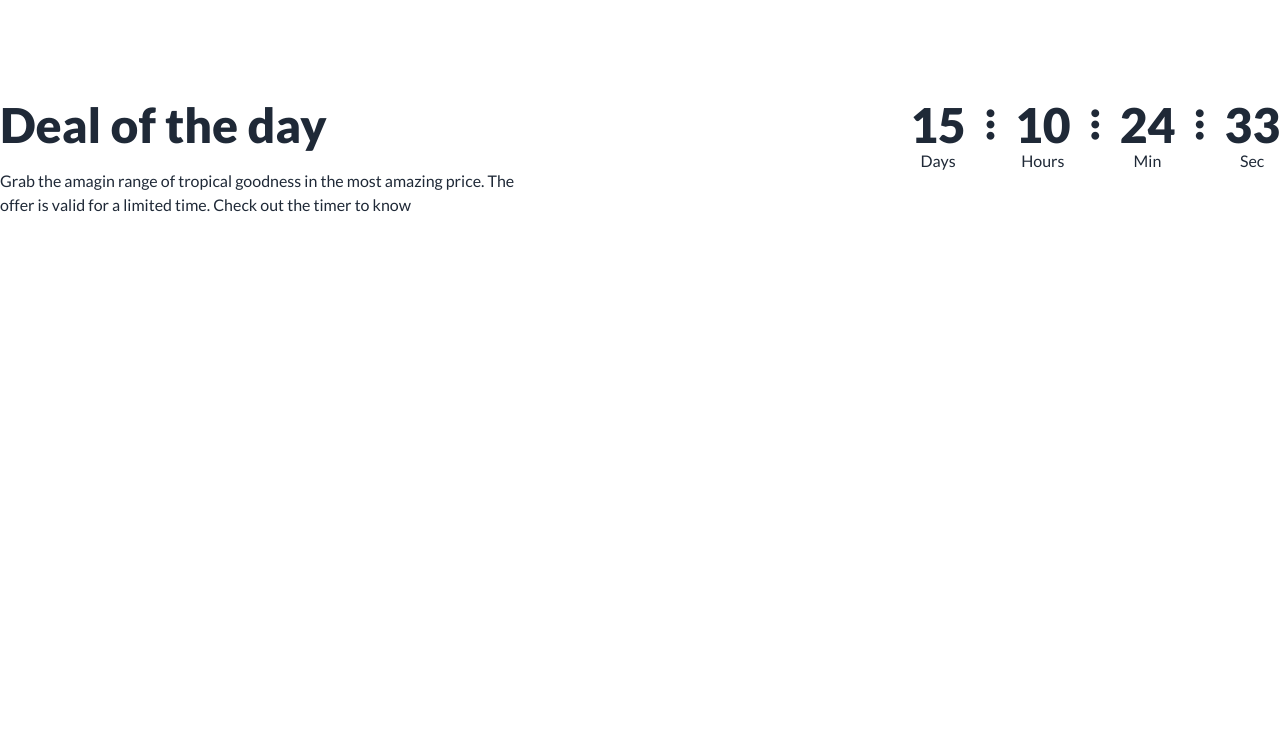
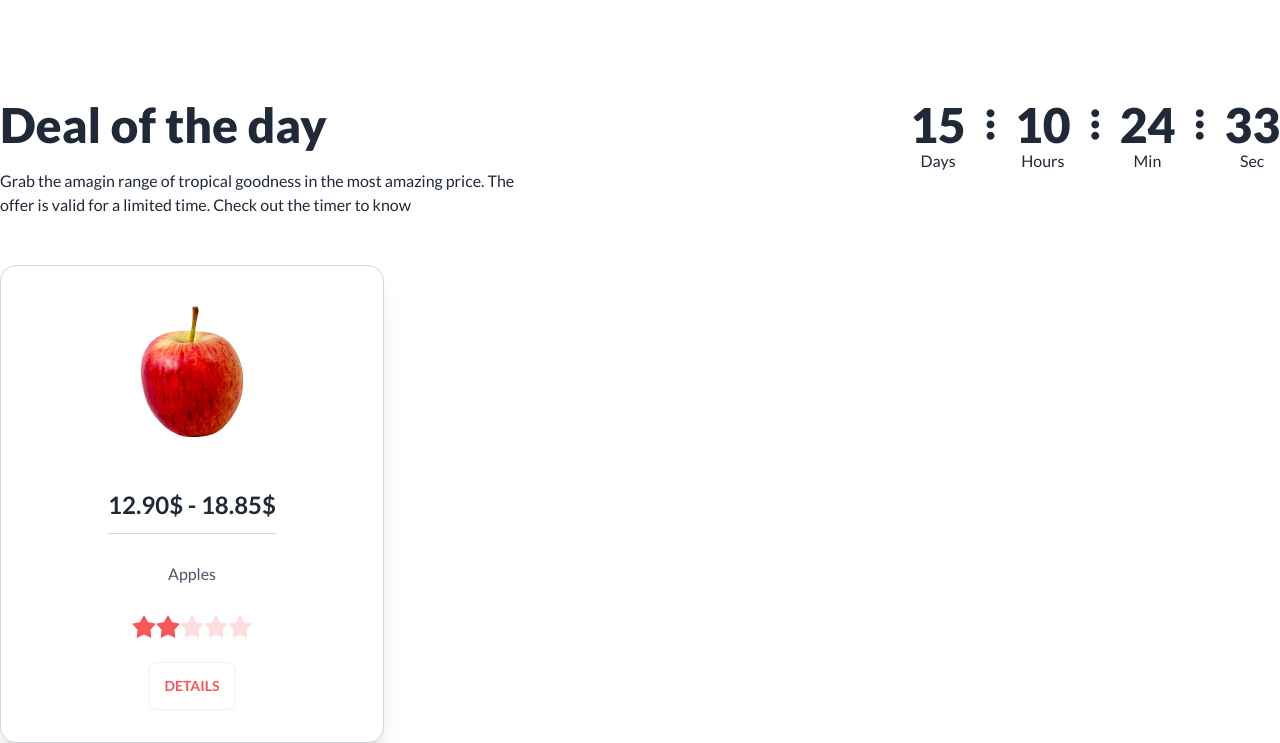
Before and after one commit to JannatunNaeem2012/3rd-assignment-fruit, a plain HTML site: page index.html in a window 1280 px wide. Shown: the part 937-1680 px from the top of the page. Before the commit the page ends 1202 px from the top, so only its background shows below. Drawn offline with nearby package versions, Linux system fonts and the light colour scheme.

Commit message:
card 1 added

```diff
--- a/index.html
+++ b/index.html
@@ -93,7 +93,8 @@
                     <div class="hero-overlay bg-opacity-40"></div>
                     <div class="hero-content text-center text-neutral-content">
                         <div class="max-w-2xl">
-                            <h1 class="mb-5 text-xl lg:text-7xl font-extrabold text-white">Exotic tastes at your doorstep
+                            <h1 class="mb-5 text-xl lg:text-7xl font-extrabold text-white">Exotic tastes at your
+                                doorstep
                             </h1>
                             <p class="mb-5 text-xl">We supply highly quality organic products</p>
                             <button class="btn bg-coral text-white border-none font-bold">Shop Now</button>
@@ -111,7 +112,8 @@
                     <div class="hero-overlay bg-opacity-40"></div>
                     <div class="hero-content text-center text-neutral-content">
                         <div class="max-w-2xl">
-                            <h1 class="mb-5 text-xl lg:text-7xl font-extrabold text-white">Exotic tastes at your doorstep
+                            <h1 class="mb-5 text-xl lg:text-7xl font-extrabold text-white">Exotic tastes at your
+                                doorstep
                             </h1>
                             <p class="mb-5 text-xl">We supply highly quality organic products</p>
                             <button class="btn bg-coral text-white border-none font-bold">Shop Now</button>
@@ -128,7 +130,8 @@
                     <div class="hero-overlay bg-opacity-40"></div>
                     <div class="hero-content text-center text-neutral-content">
                         <div class="max-w-2xl">
-                            <h1 class="mb-5 text-xl lg:text-7xl font-extrabold text-white">Exotic tastes at your doorstep
+                            <h1 class="mb-5 text-xl lg:text-7xl font-extrabold text-white">Exotic tastes at your
+                                doorstep
                             </h1>
                             <p class="mb-5 text-xl">We supply highly quality organic products</p>
                             <button class="btn bg-coral text-white border-none font-bold">Shop Now</button>
@@ -140,11 +143,13 @@
                     </div>
                 </div>
                 <!-- slide-4 -->
-                <div id="slide4" class="hero carousel-item relative w-full" style="background-image: url('./images/banner4.png');">
+                <div id="slide4" class="hero carousel-item relative w-full"
+                    style="background-image: url('./images/banner4.png');">
                     <div class="hero-overlay bg-opacity-40"></div>
                     <div class="hero-content text-center text-neutral-content">
                         <div class="max-w-2xl">
-                        <h1 class="mb-5 text-xl lg:text-7xl font-extrabold text-white">Exotic tastes at your doorstep</h1>
+                            <h1 class="mb-5 text-xl lg:text-7xl font-extrabold text-white">Exotic tastes at your
+                                doorstep</h1>
                             <p class="mb-5 text-xl">We supply highly quality organic products</p>
                             <button class="btn bg-coral text-white border-none font-bold">Shop Now</button>
                         </div>
@@ -156,7 +161,8 @@
                 </div>
             </div>
             <!-- fruits names section -->
-            <div class="hidden lg:flex lg:bg-white lg:px-16 lg:py-10 gap-24 lg:flex-row justify-center rounded-xl absolute -bottom-24 left-40">
+            <div
+                class="hidden lg:flex lg:bg-white lg:px-16 lg:py-10 gap-24 lg:flex-row justify-center rounded-xl absolute -bottom-24 left-40">
                 <div class="text-center">
                     <img src="images/fruit1.png" alt="">
                     <p>Grapes</p>
@@ -187,7 +193,8 @@
             <div class="flex flex-col lg:flex-row lg:gap-x-96">
                 <div class="space-y-5">
                     <h1 class="text-5xl font-extrabold">Deal of the day</h1>
-                    <p class="text-base font-medium">Grab the amagin range of tropical goodness in the most amazing price. The offer is valid for a limited time. Check out the timer to know</p>
+                    <p class="text-base font-medium">Grab the amagin range of tropical goodness in the most amazing
+                        price. The offer is valid for a limited time. Check out the timer to know</p>
                 </div>
                 <!-- countdown timer -->
                 <div class="grid grid-flow-col gap-5 text-center auto-cols-max">
@@ -227,7 +234,52 @@
             <!-- cards -->
             <div class="mt-12">
                 <!-- card-1 -->
+                <div class="card w-96 bg-base-100 shadow-xl border border-slate-300 space-y-5">
+                    <figure class="px-10 pt-10">
+                        <img src="/images/fruit6.png" alt="Apple" class="rounded-xl" />
+                    </figure>
+                    <div class="card-body items-center text-center">
+                        <h2 class="text-2xl font-bold pb-3 border-b border-slate-300">12.90$ - 18.85$</h2>
+                        <p class="font-medium text-slate-600 mt-5 ">Apples</p>
 
+                        <!-- rating -->
+                        <div class="rating mt-5">
+                            <input type="radio" name="rating-2" class="mask mask-star-2 bg-coral" />
+                            <input type="radio" name="rating-2" class="mask mask-star-2 bg-coral" checked />
+                            <input type="radio" name="rating-2" class="mask mask-star-2 bg-coral" />
+                            <input type="radio" name="rating-2" class="mask mask-star-2 bg-coral" />
+                            <input type="radio" name="rating-2" class="mask mask-star-2 bg-coral" />
+                        </div>
+
+                        <!-- details pop up -->
+                        <!-- You can open the modal using ID.showModal() method -->
+                        <button class="btn bg-white text-coral mt-4" onclick="my_modal_3.showModal()">Details</button>
+                        <dialog id="my_modal_3" class="modal">
+                            <form method="dialog" class="modal-box">
+                                <div class="card lg:h-fit bg-base-100">
+                                    <figure class="px-10 pt-10">
+                                      <img src="/images/fruit6.png" alt="Apple" class="rounded-xl" />
+                                    </figure>
+                                    <div class="card-body items-center text-center">
+                                      <h2 class="text-4xl font-extrabold">Apples</h2>
+                                      <p class="font-medium text-slate-600 mt-5 ">Professional employees are there for you to pick the most amazing and fresh fruits.</p>
+                                      <div class="rating mt-5">
+                                        <input type="radio" name="rating-2" class="mask mask-star-2 bg-coral" />
+                                        <input type="radio" name="rating-2" class="mask mask-star-2 bg-coral" checked />
+                                        <input type="radio" name="rating-2" class="mask mask-star-2 bg-coral" />
+                                        <input type="radio" name="rating-2" class="mask mask-star-2 bg-coral" />
+                                        <input type="radio" name="rating-2" class="mask mask-star-2 bg-coral" />
+                                    </div>
+                                      <div class="card-actions mt-5">
+                                        <button class="btn bg-white border border-coral text-coral">Close</button>
+                                        <button class="btn bg-coral border border-coral text-white">Buy Now</button>
+                                      </div>
+                                    </div>
+                                  </div>
+                            </form>
+                        </dialog>
+                    </div>
+                </div>
             </div>
         </section>
     </main>
```
Lines whose indentation alone changed are shown as unchanged.
